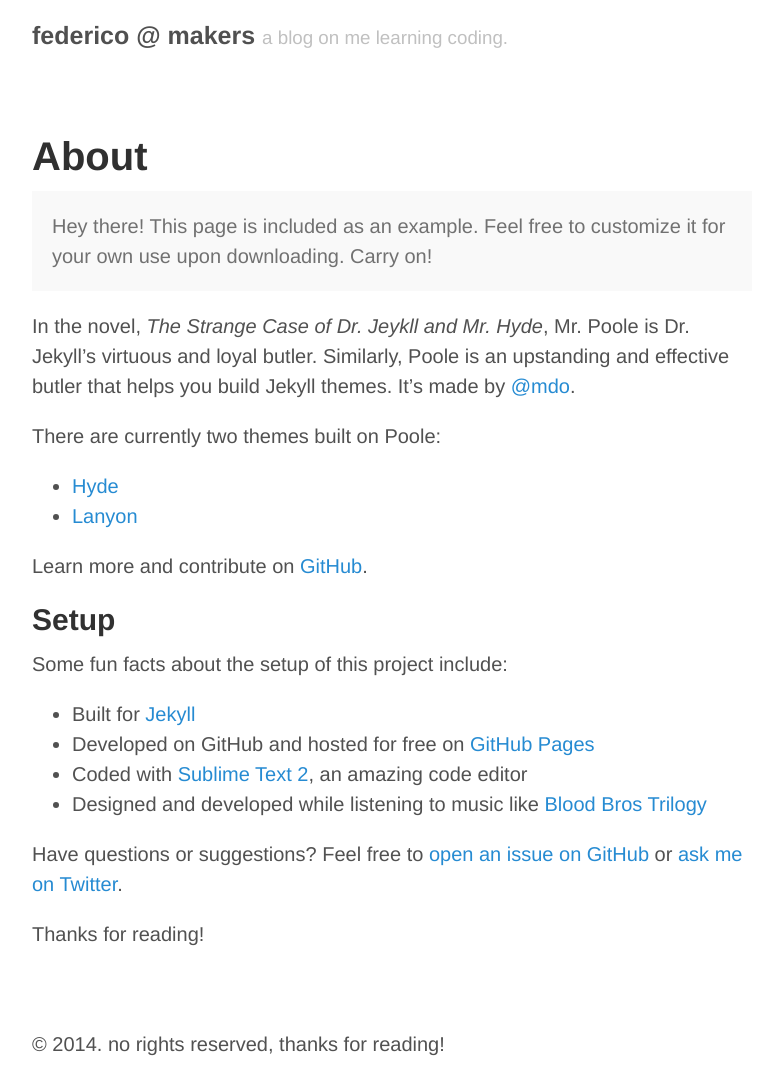
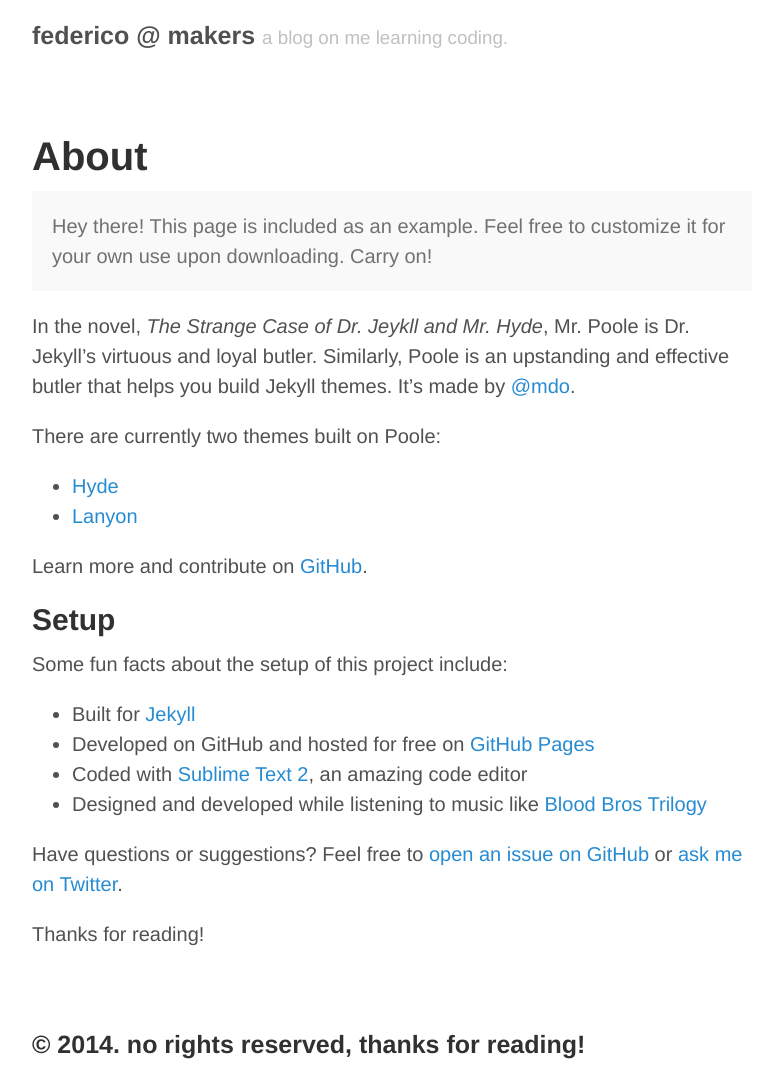
Before and after one commit to federicomaffei/federicomaffei.github.io, a Jekyll site: the page built from about.md, in a window 1280 px wide. Shown: the whole page, without its empty margins (248-1021 px from the left). Built offline with Jekyll 4.4.1, drawn with Linux system fonts in a browser that asks for light colours; Markdown is read by kramdown in place of the engine named in the settings.

Commit message:
changed footer styling

```diff
--- a/_layouts/default.html
+++ b/_layouts/default.html
@@ -16,9 +16,11 @@
     {{ content }}
 
     <div class="footer">
+      <h3>
         <p>
           &copy; {{ site.time | date: '%Y' }}. no rights reserved, thanks for reading!
         </p>
+      </h3>
     </div>
   </div>
 
```
Lines whose indentation alone changed are shown as unchanged.
